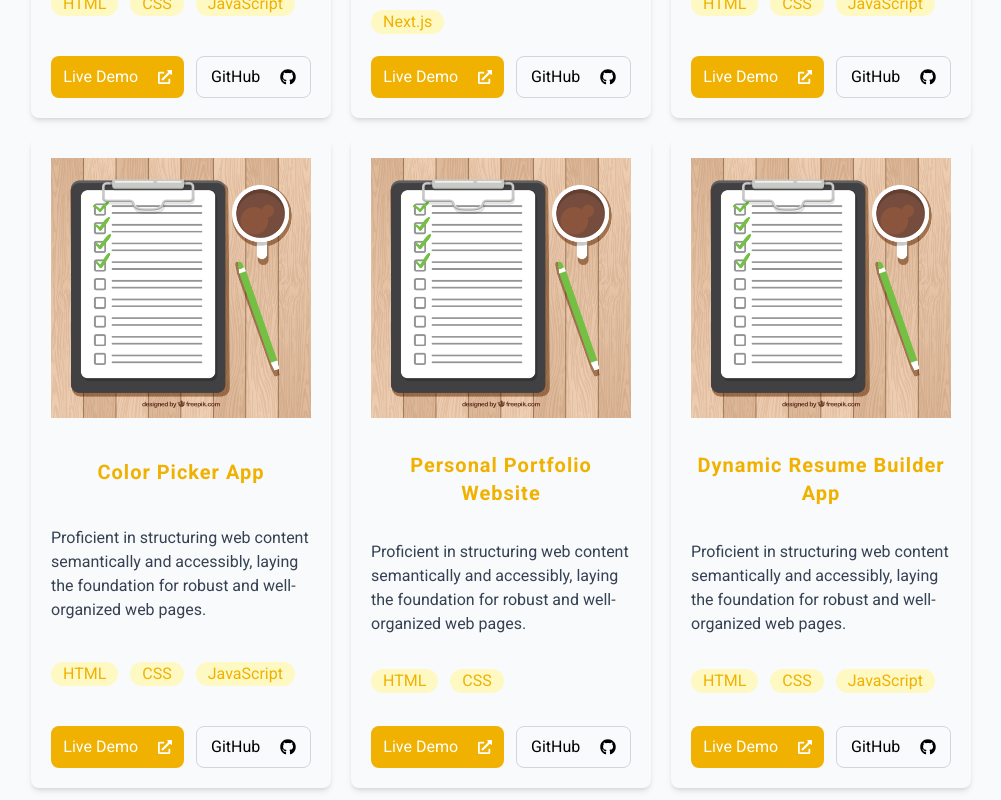
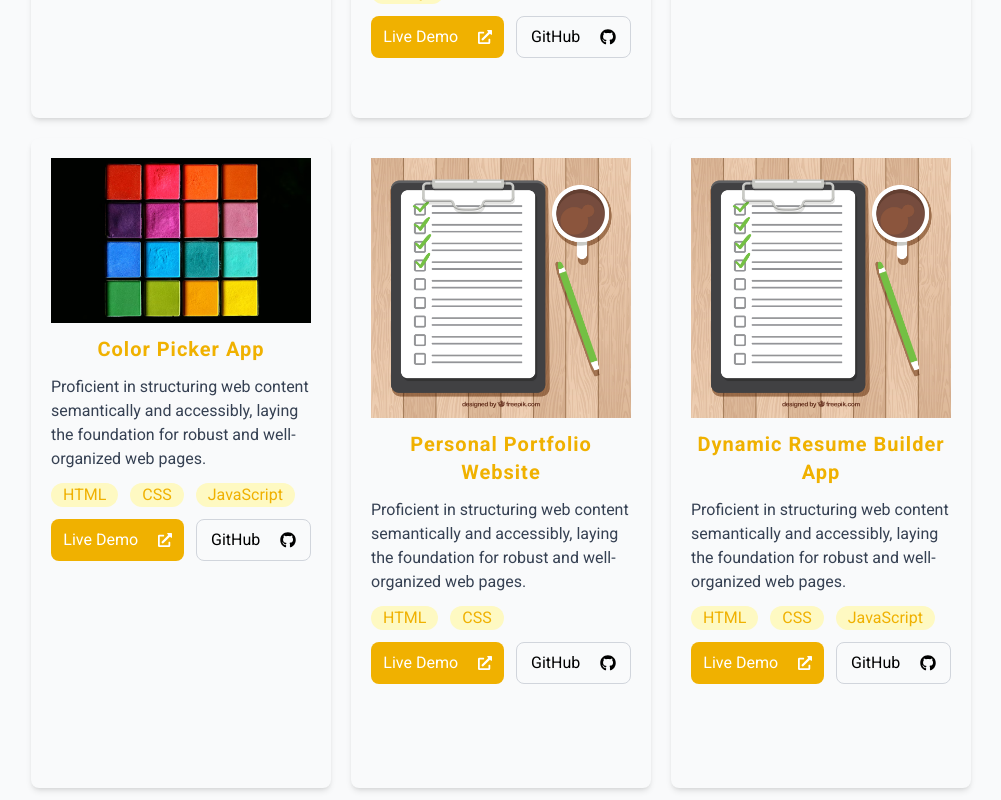
Before and after one commit to mehakkhan123/my-portfolio, a Next.js app: page /projects in a window 1280 px wide. Shown: the part 700-1500 px from the top of the page, without its empty margins (139-1140 px from the left). Built offline with nearby package versions, Linux system fonts and the light colour scheme.

Commit message:
update image

```diff
--- a/src/app/projects/page.tsx
+++ b/src/app/projects/page.tsx
@@ -17,7 +17,7 @@
                           projects.map((item)=>{
 
                               return(
-                                  <div key={item.id} className='flex flex-col items-center justify-between bg-gray-50 rounded-lg shadow-md max-w-[300px] min-h-[650px] transition-all duration-700 ease-in-out gap-3 p-5 hover:border-gray-300'>
+                                  <div key={item.id} className='flex flex-col items-center justify-start bg-gray-50 rounded-lg shadow-md max-w-[300px] min-h-[650px] transition-all duration-700 ease-in-out gap-3 p-5'>
                                     <Image src={item.image} alt={item.name} width={600} height={600}/>
                                       <h1 className='text-yellow-500 text-xl text-center font-bold tracking-wider'>{item.name}</h1>
                                       <p className='text-gray-700'>{item.detail}</p>
--- a/src/components/projects.ts
+++ b/src/components/projects.ts
@@ -40,7 +40,7 @@
         name:"Color Picker App",
         detail:"Proficient in structuring web content semantically and accessibly, laying the foundation for robust and well-organized web pages.",
         skillsUsed:["HTML","CSS","JavaScript"],
-        image:"/images/todo.jpg",
+        image:"/images/colorpicker.avif",
         githubLink:"https://github.com/mehakkhan123/colorpicker-app.git",
         vercelLink:"https://colorpicker-app-eta.vercel.app/"
     },
```
Also changed, not shown: public/images/colorpicker.avif (added).
